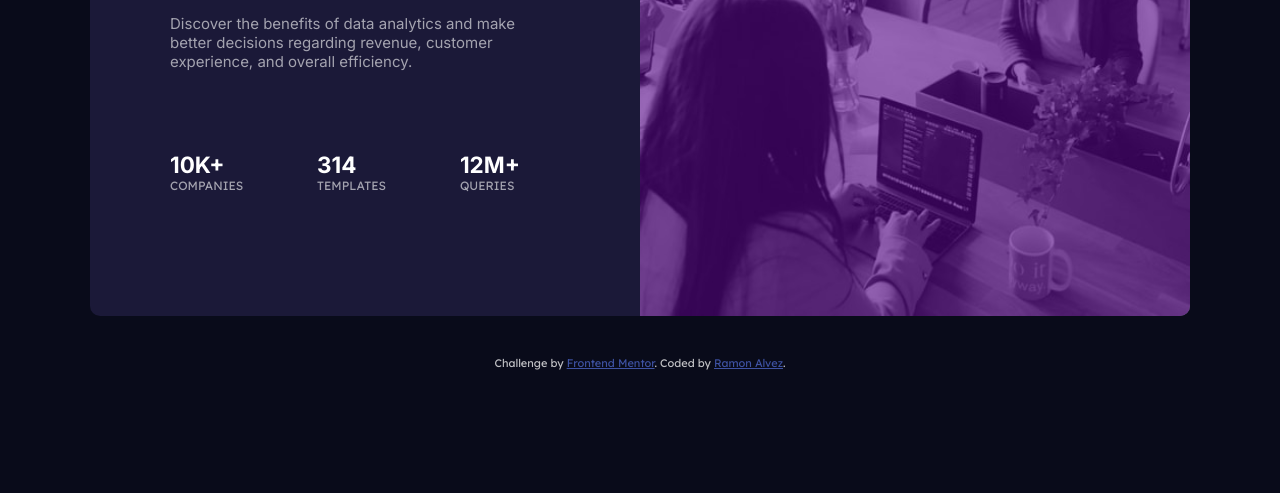
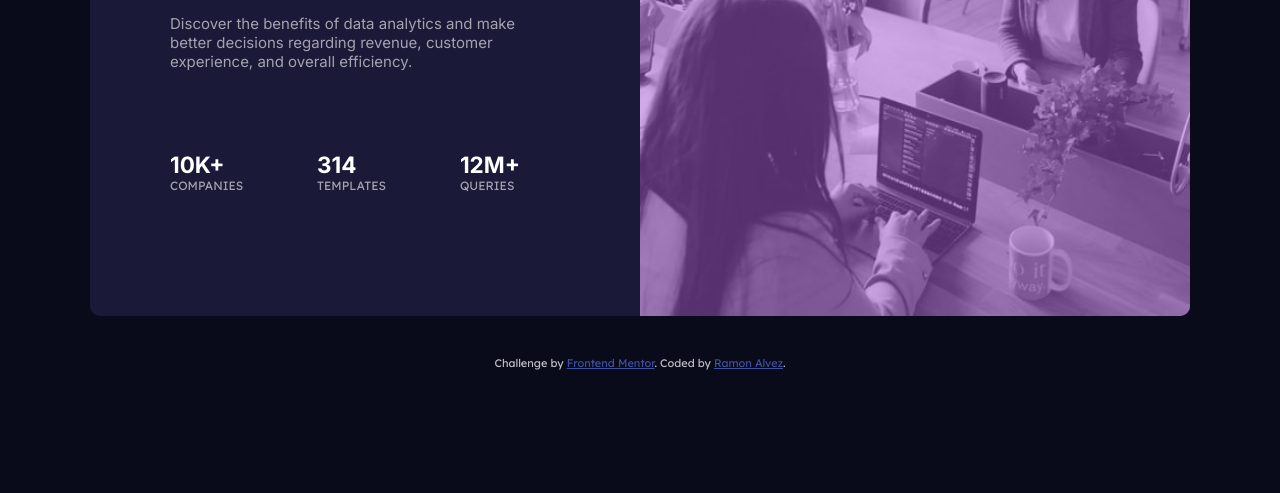
Before and after one commit to Ramon-Alvez/Frontend-Mentor-HTML-CSS-Newbie-Stats-Preview-Card, a plain HTML site: page index.html in a window 1280 px wide. Shown: the part 307-800 px from the top of the page. Drawn offline with Linux system fonts and the light colour scheme.

Commit message:
alter card image mask color

```diff
--- a/src/css/style.css
+++ b/src/css/style.css
@@ -37,7 +37,8 @@ body{
     .card-header .header-image::after
     {
     content: '';
-    background-color: hsla(277, 93%, 28%, 0.6);
+    background-color: var(--Accent, hsla(277, 93%, 28%));
+    opacity: 0.5;
     width: 100%;
     height: 100%;
     display: block;
```
